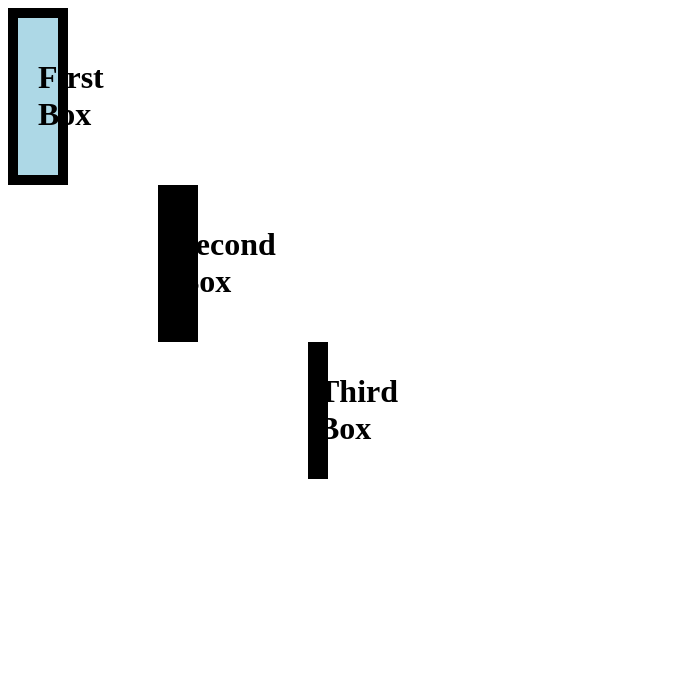
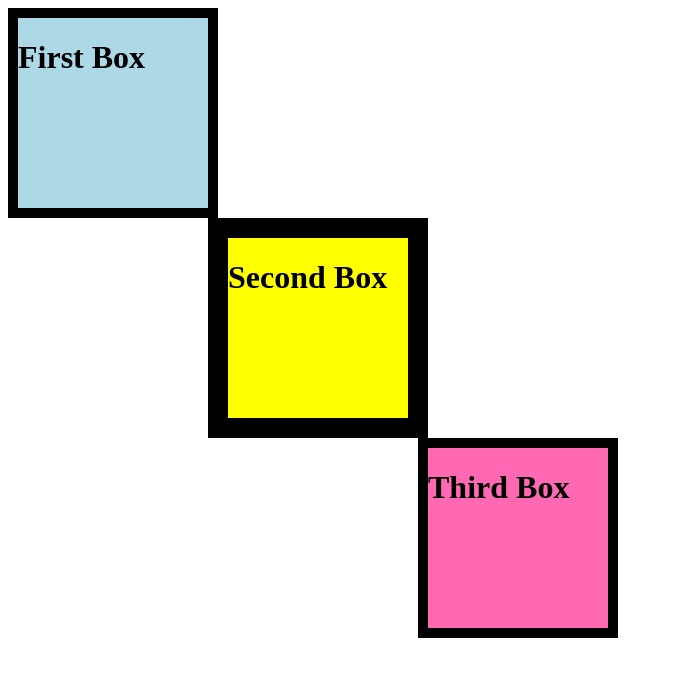
Before and after one commit to avadarilek/Box-Challenge, a plain HTML site: page index.html in a window 1280 px wide. Shown: the whole page, without its empty margins (0-673 px from the left). Drawn offline with Linux system fonts and the light colour scheme.

Commit message:
Update style.css

```diff
--- a/style.css
+++ b/style.css
@@ -1,20 +1,25 @@
 .div1{
   background-color: lightblue;
   margin-right: 1500px;
-  padding: 20px;
   border: 10px  solid black;
+  height: 190px;
+  width: 190px;
 }
 .div2{
   background-color: yellow;
   margin-right: 1350px;
-  margin-left: 150px;
+  margin-left: 200px;
   border: 20px solid black;
+  height: 180px;
+  width: 180px;
 
 }
 .div3{
   background-color: hotpink;
   margin-right: 1200px;
-  margin-left: 300px;
+  margin-left: 410px;
   border: 10px solid black;
+  height: 180px;
+  width: 180px;
 
 }
```
